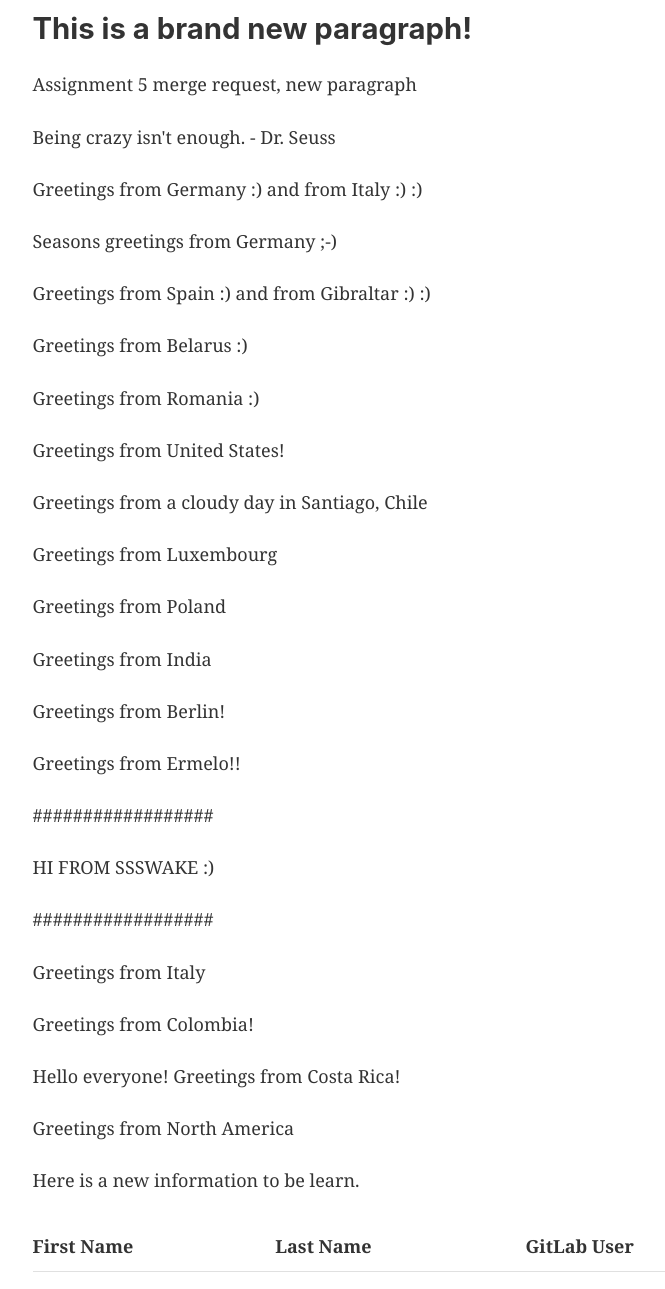
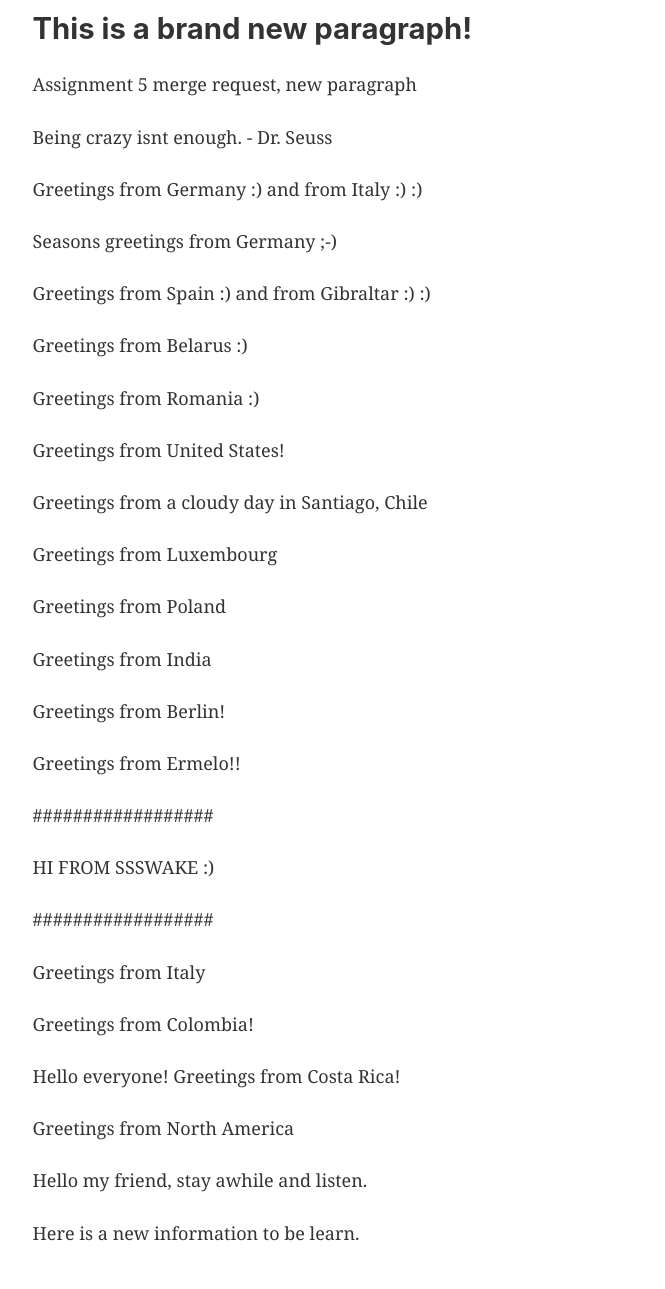
Before and after one commit to anubhavbruce/my-static-webite-1, a Gatsby site: page / in a window 1280 px wide. Shown: the part 800-2089 px from the top of the page, without its empty margins (147-812 px from the left). Built offline with nearby package versions, Linux system fonts and the light colour scheme; Gatsby itself is replaced by a stand-in of ours.

Commit message:
Adding Hello my friend

```diff
--- a/src/pages/index.js
+++ b/src/pages/index.js
@@ -216,7 +216,13 @@ const users = [
     fname:'Sander',
     lname: 'B',
     nickname: '@null'
+  },
+  {
+    fname:'Lucas',
+    lname: 'Mendes',
+    nickname: '@lbmendes'
   }
+
 ];
 
 const IndexPage = () => (
@@ -237,7 +243,7 @@ const IndexPage = () => (
     <br />
     <h2>This is a brand new paragraph!</h2>
     <p>Assignment 5 merge request, new paragraph</p>
-    <p>Being crazy isn't enough. - Dr. Seuss</p>
+    <p>Being crazy isnt enough. - Dr. Seuss</p>
     <p>Greetings from Germany :) and from Italy :) :)</p>
     <p>Seasons greetings from Germany ;-)</p>
     <p>Greetings from Spain :) and from Gibraltar :) :)</p>
@@ -257,6 +263,7 @@ const IndexPage = () => (
     <p>Greetings from Colombia!</p>
     <p>Hello everyone! Greetings from Costa Rica!</p>
     <p>Greetings from North America</p>
+    <p>Hello my friend, stay awhile and listen.</p>
     <section><p>Here is a new information to be learn.</p></section>
     <UsersTable users={users} />
   </Layout>
```
